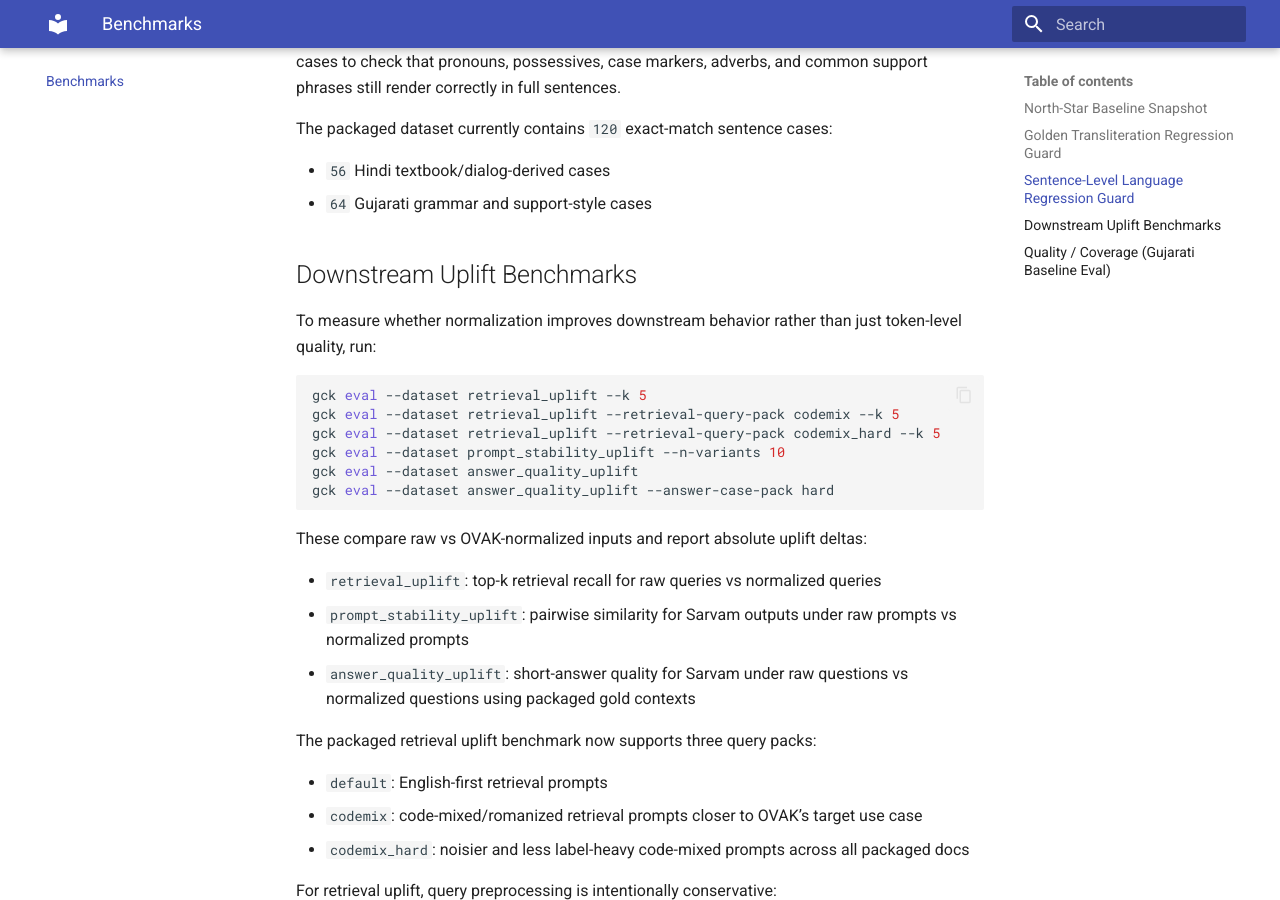
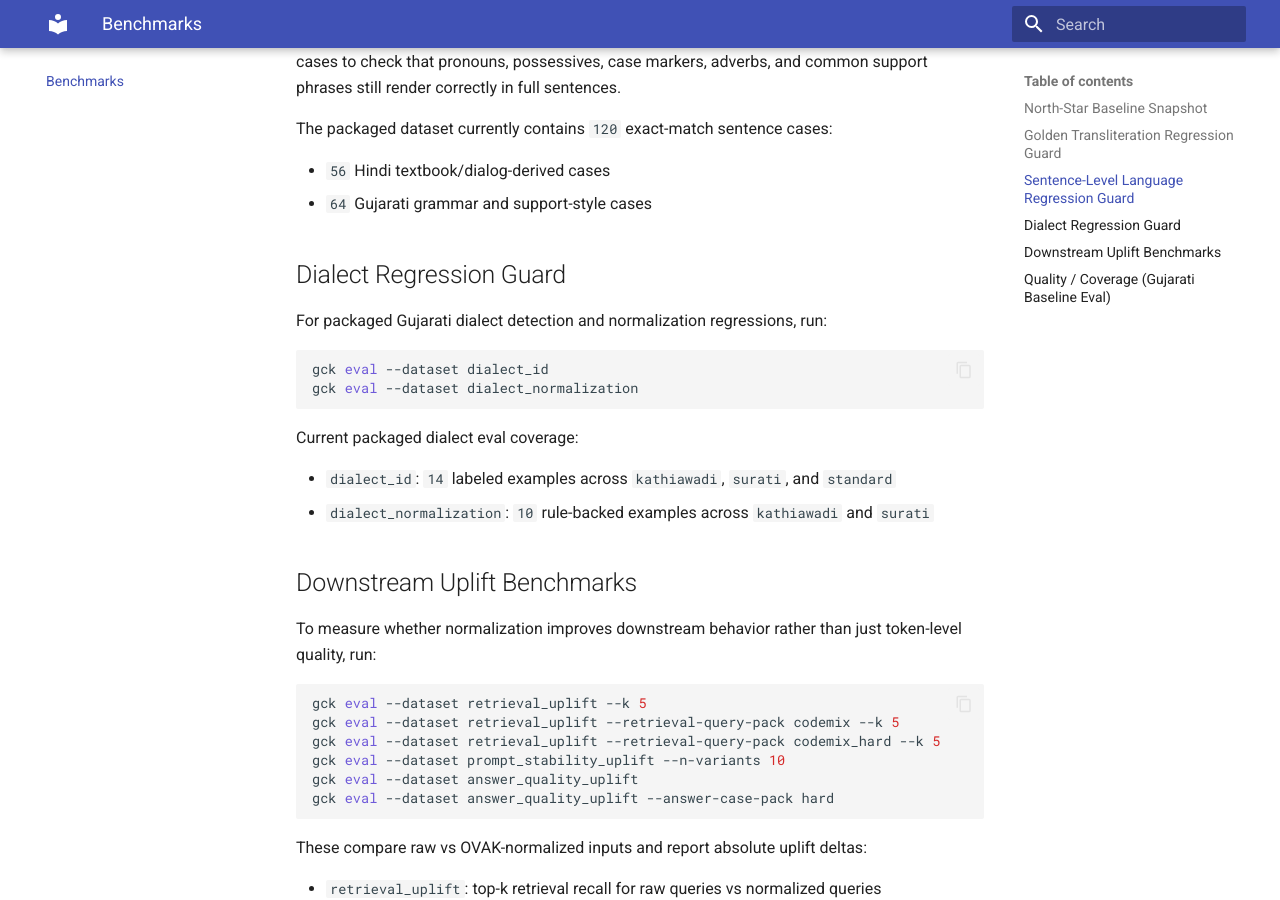
Before and after one commit to SudhirGadhvi/open-vernacular-ai-kit, an MkDocs documentation site: the page built from docs/benchmarks.md, in a window 1280 px wide and 900 px high, scrolled down 1395 px. Built offline with MkDocs 1.6.1 and Material for MkDocs 9.7.7, drawn with Linux system fonts in a browser that asks for light colours.

Commit message:
feat(eval): expand packaged dialect regressions

````diff
--- a/docs/benchmarks.md
+++ b/docs/benchmarks.md
@@ -56,6 +56,20 @@ The packaged dataset currently contains `120` exact-match sentence cases:
 
 - `56` Hindi textbook/dialog-derived cases
 - `64` Gujarati grammar and support-style cases
+
+## Dialect Regression Guard
+
+For packaged Gujarati dialect detection and normalization regressions, run:
+
+```bash
+gck eval --dataset dialect_id
+gck eval --dataset dialect_normalization
+```
+
+Current packaged dialect eval coverage:
+
+- `dialect_id`: `14` labeled examples across `kathiawadi`, `surati`, and `standard`
+- `dialect_normalization`: `10` rule-backed examples across `kathiawadi` and `surati`
 
 ## Downstream Uplift Benchmarks
 
````
Also changed, not shown: README.md (+6 -1 lines), docs/cookbook/dialects.md (+12 -0 lines), 3 other files.
